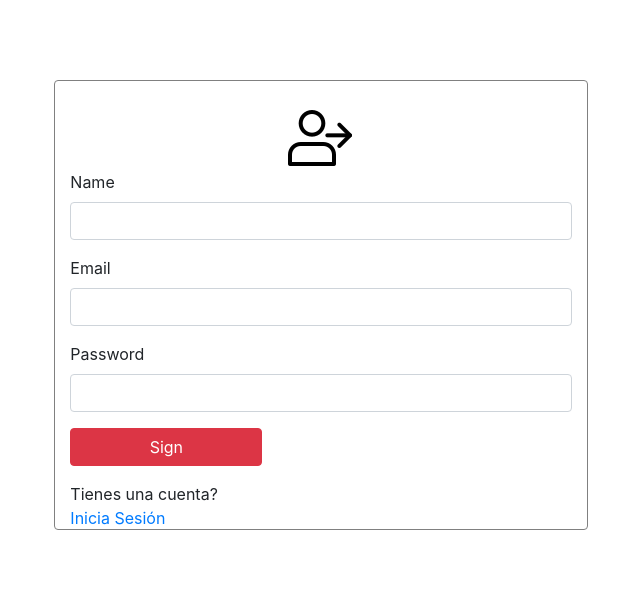
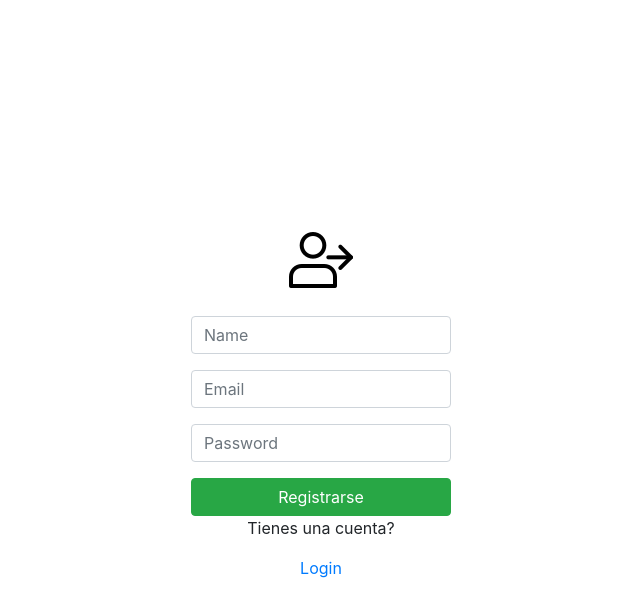
Before and after one commit to adriancordero12/Servidor, a website: page public/sign.html in a window 1280 px wide. Shown: the whole page, without its empty margins (319-959 px from the left). Drawn offline with nearby package versions, Linux system fonts and the light colour scheme.

Commit message:
Login terminado

```diff
--- a/public/sign.html
+++ b/public/sign.html
@@ -10,11 +10,59 @@
     <title>Servidor </title>
     <link rel="stylesheet" href="style.css">
 
+
 </head>
 
 <body>
 
-    <div class="container col-5 card">
+    <div class=" row  ta justify-content-center  align-items-center">
+        <div class="col-sm-3   row">
+            <div class="col-sm-12 col-12  text-center my-4">
+                <img class="img" src="img/user.png">
+            </div>
+            <div class="form-group col-sm-12 text-center">
+                <input type="text" class="form-control" id="name" placeholder="Name">
+            </div>
+            <div class="form-group col-sm-12 text-center ">
+
+                <input type="email" class="form-control" id="email" placeholder="Email">
+            </div>
+            <div class="form-group col-sm-12 text-center ">
+
+                <input type="password" class="form-control" id="password" placeholder="Password">
+            </div>
+           <div class=" col-sm-12 text-center ">
+            <button type="submit" id="btn" class="btn btn-success boton  w-100">Registrarse</button>
+           </div>
+
+           <div class=" col-sm-12 text-center" >
+            <div>
+                <p class="text">Tienes una cuenta?</p>
+
+                    <a href="index.html">
+                        <p>Login</p>
+                    </a>
+
+
+            </div>
+           </div>
+        </div>
+
+
+        <!-- <button type="submit" id="btn" class="btn btn-success boton">Login</button> -->
+
+
+    </div>
+
+
+
+
+
+
+
+
+
+    <!-- <div class="container col-5 card">
         <div>
             <img class="img" src="img/user.png">
         </div>
@@ -49,7 +97,7 @@
 
             </div>
         </div>
-    </div>
+    </div> -->
 
     <script>
 
--- a/public/style.css
+++ b/public/style.css
@@ -1,29 +1,10 @@
-*{
-    margin: 0;
-    padding: 0;
-}
-.card{
+.ta {
+    width: 100%;
+    height: 100vh;
+    margin-left: 0px;
 
-    border: 1px solid gray;
-    height: 450px;
-}
-.container{
-    margin-top: 10vh;
 }
 
-.img{
-
-     display: flex;
-     flex-direction: row;
-     padding-left: 17vw;
-     padding-top: 25px;
-
+.borderr {
+    border: red solid 1px;
 }
-.boton{
-    width: 15vw;
-}
-
-.text{
-    margin-top: 2vh;
-    margin-bottom: 0%;
-}
```
Also changed, not shown: public/index.html (+22 -12 lines).
